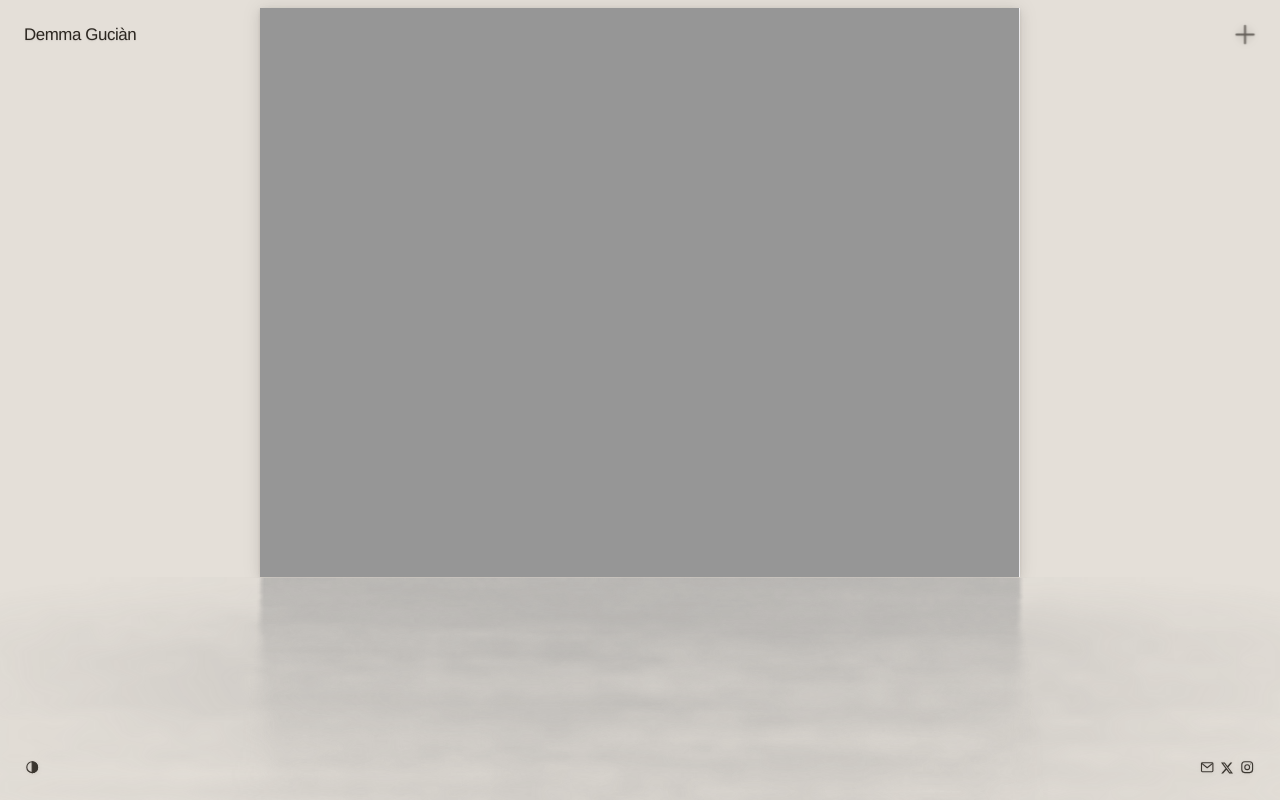
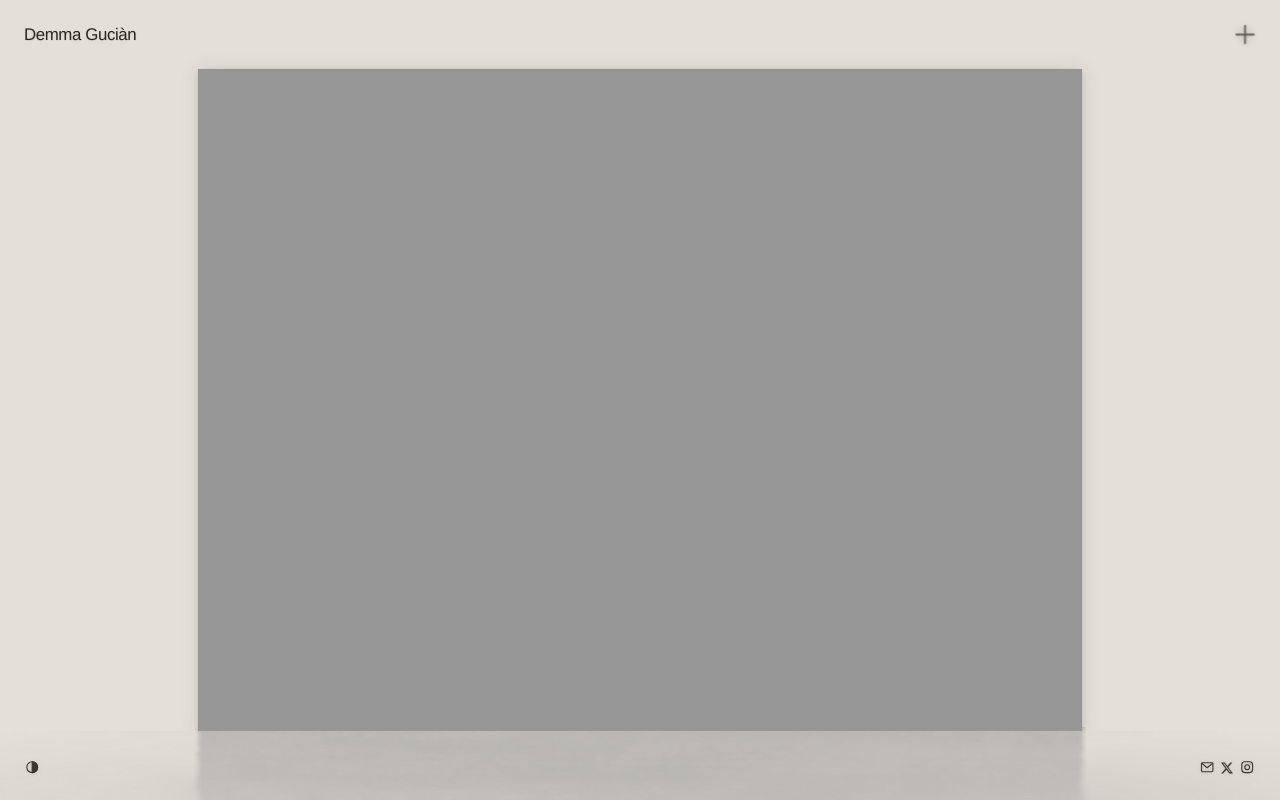
Before and after one commit to demmagucian/demmagucian.github.io, a plain HTML site: page index.html in a window 1280 px wide. Drawn offline with Linux system fonts and the light colour scheme.

Commit message:
Update index.html

```diff
--- a/index.html
+++ b/index.html
@@ -128,20 +128,16 @@
 
   /* ===== Light mode: plain white background, dark ink ===== */
   ::view-transition-old(root), ::view-transition-new(root) { animation-duration: 1.2s; animation-timing-function: cubic-bezier(.45, 0, .2, 1); }   /* smooth crossfade of the whole page */
-  html.theme-fade, html.theme-fade body, html.theme-fade .stage, html.theme-fade #c, html.theme-fade .room, html.theme-fade .site-header *, html.theme-fade .site-footer * {
+  html.theme-fade, html.theme-fade body, html.theme-fade .stage, html.theme-fade #c, html.theme-fade .site-header *, html.theme-fade .site-footer * {
     transition: background-color 1.2s ease, color 1.2s ease, box-shadow 1.2s ease, opacity 1.2s ease, text-shadow 1.2s ease !important; }   /* fallback when the browser has no view transitions */
-  .room { position: absolute; inset: 0; z-index: 0; opacity: 0; overflow: hidden; pointer-events: none; }
-  .room-panel { position: absolute; background: #fcfbff; clip-path: inset(-40px -40px 0 -40px); }   /* white canvas behind the artwork; its shadow is cut at the bottom edge */
   html[data-theme="light"] { color-scheme: light; --ink: #2b2620; --ink-rgb: 43, 38, 32;
     /* light mode reverses the halo into a soft negative shadow (50% of the old size and strength) */
-    --img-halo: 0 1px 5.5px .5px rgba(35, 29, 23, .09), 0 0 19px 3.5px rgba(35, 29, 23, .06);
+    --img-halo: 0 1px 5.5px .5px rgba(35, 29, 23, .09), 0 0 19px 3.5px rgba(35, 29, 23, .06), 0 3.5px 12px rgba(38, 31, 24, .065), 0 .5px 2.5px rgba(38, 31, 24, .05);
     --txt-glow: 0 .5px 1px rgba(35, 29, 23, .08), 0 1px 3.5px rgba(35, 29, 23, .05);
     --txt-glow-sel: 0 .5px 1px rgba(35, 29, 23, .085), 0 1px 3px rgba(35, 29, 23, .05);
     --ico-glow: drop-shadow(0 .5px 1px rgba(35, 29, 23, .10)) drop-shadow(0 1px 2.5px rgba(35, 29, 23, .06)); }
   html[data-theme="light"], html[data-theme="light"] body, html[data-theme="light"] .stage { background: #e4dfd8; }   /* the sections fade to the wall tone instead of black */
   html[data-theme="light"] #c { background: transparent; }
-  html[data-theme="light"] .room { opacity: 1; }
-  html[data-theme="light"] .room-panel { box-shadow: 0 3.5px 12px rgba(38, 31, 24, .065), 0 .5px 2.5px rgba(38, 31, 24, .05); }
   html[data-theme="light"] .stage canvas.reflection { mix-blend-mode: normal; opacity: .6; }
 </style>
 </head>
@@ -316,7 +312,12 @@ CONFIG.portraits.forEach(p => {
 const cv = document.getElementById('c'), ctx = cv.getContext('2d');
 /* ===== Footprint of the home image: halo + image + visible part of the reflection ===== */
 const HALO_PAD = 8;          // px the halo needs above and beside the image (the halo is now ~5px)
-const REFL_VIS = .65;        // share of the reflection that is really visible (it fades out), counted when the image is fitted between header and footer
+const REFL_ROOM = .24;       // landscape: height reserved under the image for "a bit" of reflection, as a share of the image height (the rest runs off behind the footer / screen edge)
+const REFL_ROOM_P = .14;     // portrait: same, shorter because the portrait reflection is shorter
+const LAND_SCALE = 1.25;     // landscape: the image is 25% bigger than the plain fit ...
+const LAND_SHRINK = .935;    // landscape: then scaled to 93.5% (= 15% smaller, then 10% bigger)
+const REFL_ROOM_MIN = .03;   // ... but always keeps at least this share of its height free under it (a sliver of reflection), so it never leaves the screen
+const SIDE_P = 3;            // portrait: the lateral space beside the image is this many times the landscape one
 const HALO_FULL_LUM = .30;   // overall image brightness at which the halo reaches its full (50%) strength
 let haloK = 0, haloKSet = -1;
 const glowCanvas = document.getElementById('ambilight');
@@ -333,7 +334,7 @@ const reflTmp = document.createElement('canvas'), reflTmpCtx = reflTmp.getContex
 /* ===== Reflection: sharp and bright under the image, getting blurrier and darker further down ===== */
 const REFL_W = 320, REFL_HEIGHT = .6;   // REFL_W: higher resolution so the part near the image can be truly sharp. REFL_HEIGHT: length of the reflection as a fraction of the image height
 const REFL_HEIGHT_P = .22;             // portrait (vertical) screens: much shorter reflection, so it fades out on its own instead of running down the page. Landscape is cut short by the screen edge, so it keeps REFL_HEIGHT
-const REFL_GAP = .5;                  // half the previous clean gap between the image and reflection
+const REFL_GAP = .5;                    // clean gap (px) between the foot of the image and the start of the reflection, same in dark and light
 const REFL_PAD = .06;                  // the layer reaches this far past each side of the image (fraction of the image width)
 const mk = () => document.createElement('canvas');
 const reflSharp = mk(), reflMed = mk(), reflHeavy = mk(), reflSmall = mk();
@@ -379,11 +380,11 @@ function buildSkTex(sw, sh) {
 function updateSkirt(sr, ir, h) {
   /* The skirt is an elliptical pool of light on the floor, centered a little below the screen's base line: its top is rounded and only
      reaches the base line faintly, so it grows out of the floor around the reflection instead of starting at the image's sides */
-  const spread = ir.width * (sr.height > sr.width ? SKIRT_SPREAD_P : SKIRT_SPREAD), up = 0, down = h * 1.1;   // up = 0: nothing rises beside the screen
+  const spread = Math.round(ir.width * (sr.height > sr.width ? SKIRT_SPREAD_P : SKIRT_SPREAD)), up = 0, down = Math.round(h * 1.1);   // up = 0: nothing rises beside the screen
   const SW = ir.width + 2 * spread, SH = up + down;
   skirtCanvas.style.display = 'block';
-  skirtCanvas.style.left = (ir.left - sr.left - spread) + 'px';
-  skirtCanvas.style.top = (ir.bottom - sr.top - up) + 'px';
+  skirtCanvas.style.left = (Math.round(ir.left - sr.left) - spread) + 'px';
+  skirtCanvas.style.top = (Math.round(ir.bottom - sr.top) - up) + 'px';
   skirtCanvas.style.width = SW + 'px'; skirtCanvas.style.height = SH + 'px';
   skirtCanvas.style.opacity = SKIRT_OPACITY;
   const sw = SKIRT_W, sh = Math.max(4, Math.round(sw * SH / SW)), y0 = Math.max(1, Math.round(sh * .2));   // y0: center of the pool, a bit below the screen's base line
@@ -446,12 +447,13 @@ function buildReflMask(rw, rh, padT) {
   reflMaskKey = rw + 'x' + rh + 'x' + padT;
 }
 function updateReflection(sr, ir) {
-  const h = ir.height * (sr.height > sr.width ? REFL_HEIGHT_P : REFL_HEIGHT);   // vertical stage: brief reflection (and, through h, a brief skirt)
+  const h = Math.round(ir.height * (sr.height > sr.width ? REFL_HEIGHT_P : REFL_HEIGHT));   // vertical stage: brief reflection (and, through h, a brief skirt); whole pixels, like the image
   if (!homeVisible || ir.width < 8 || h < 8) { reflCanvas.style.display = 'none'; skirtCanvas.style.display = 'none'; return; }   // hidden in the sections
-  const padPx = ir.width * REFL_PAD, W = ir.width + 2 * padPx;
+  const padPx = Math.round(ir.width * REFL_PAD), W = ir.width + 2 * padPx;                       // whole-pixel box, symmetric around the image: no half-pixel edges that can shift against it
+  const hide = Math.ceil(W / REFL_W);   // css px of the reflection's first (edge-blurred, faded) row: it is tucked under the image so no dark or light seam shows between them
   reflCanvas.style.display = 'block';
-  reflCanvas.style.left = (ir.left - sr.left - padPx) + 'px';
-  reflCanvas.style.top = (ir.bottom - sr.top + REFL_GAP) + 'px';
+  reflCanvas.style.left = (Math.round(ir.left - sr.left) - padPx) + 'px';
+  reflCanvas.style.top = (Math.round(ir.bottom - sr.top) - hide) + 'px';
   reflCanvas.style.width = W + 'px';
   reflCanvas.style.height = h + 'px';
   reflCanvas.style.transform = 'none';
@@ -561,17 +563,7 @@ let aspect = 3 / 4;
 /* ===== Light mode ===== */
 let themePref;
 const themeQ = matchMedia('(prefers-color-scheme: light)'), themePrefInit = new URLSearchParams(location.search).get('theme') || (() => { try { return localStorage.getItem('theme'); } catch (e) { return null; } })() || CONFIG.theme || 'auto';
-const roomEl = document.createElement('div'); roomEl.className = 'room';
-roomEl.innerHTML = '<div class="room-panel"></div>';
-document.getElementById('home').insertBefore(roomEl, document.getElementById('home').firstChild);
-const roomPanel = roomEl.querySelector('.room-panel');
 let isLight = false;
-function layoutRoom() {                                     // size the white backing panel to the artwork's box
-  const sr = document.getElementById('home').getBoundingClientRect(), r = cv.getBoundingClientRect();
-  if (!r.width || !r.height) return;
-  roomPanel.style.left = (r.left - sr.left) + 'px'; roomPanel.style.top = (r.top - sr.top) + 'px';
-  roomPanel.style.width = r.width + 'px'; roomPanel.style.height = r.height + 'px';
-}
 themePref = themePrefInit;
 const themeBtn = document.getElementById('themeBtn');
 function applyTheme() {
@@ -580,7 +572,7 @@ function applyTheme() {
   const to = isLight ? 'dark' : 'light'; themeBtn.setAttribute('aria-label', `Switch to ${to} mode`); themeBtn.title = `Switch to ${to} mode`;
 }
 applyTheme();
-const refreshTheme = () => { applyTheme(); if (imgA) { setBox(); size(); A = fit(imgA); draw(lastQ); } };
+const refreshTheme = () => { applyTheme(); if (imgA) { setBox(); size(); A = fit(imgA); draw(lastQ); } lastGlowUpdate = 0; updateAmbilight(performance.now()); };   // reflection, skirt and halo are redone in the same frame as the switch, so none of them lags behind the image
 themeQ.addEventListener('change', refreshTheme);
 themeBtn.addEventListener('click', () => {
   themePref = isLight ? 'dark' : 'light';
@@ -613,16 +605,17 @@ function setBox() {
   const hdr = R('.site-header')[0], ftr = R('.site-footer')[0], nm = R('.site-name')[0], btn = R('.menu-btn')[0], line1 = R('.site-name .nl')[0];
   const rows = R('.site-footer .social-links > div, .site-footer .theme-row');
   const themeBox = R('.site-footer .theme-stack')[0], socialBox = R('.site-footer .social-stack:not(.theme-stack)')[0];
-  /* The image is fitted as a GROUP: halo above + image + the visible part of its reflection (same reflection length rule as updateReflection) */
-  const vertical = stage.clientHeight > sw;
-  const sidePad = vertical ? HALO_PAD * 3 : HALO_PAD;                              // portrait screens: triple the lateral breathing room
-  const refl = vertical ? REFL_HEIGHT_P : REFL_HEIGHT, F = 1 + refl * REFL_VIS, HP = HALO_PAD + REFL_GAP;
-  const fitH = avail => Math.max(0, avail - HP) / F;                              // tallest image whose group fits in `avail` px of height
-  let w = Math.max(0, Math.min(sw - 2 * sidePad, fitH(stage.clientHeight) * aspect)), regionTop = 0, regionBottom = stage.clientHeight, stacked = false, footNew = 0;
+  /* The home image sits as LOW as possible: its reflection is mostly allowed to run off behind the footer / screen edge, so only room for "a bit" of it is reserved under the image.
+     Fitted as a group: halo above + image + that reserved reflection. Portrait windows keep 3x the lateral space. */
+  const port = stage.clientHeight > sw, room = port ? REFL_ROOM_P : REFL_ROOM, F = 1 + room, HP = HALO_PAD + REFL_GAP;
+  const lat = port ? HALO_PAD * SIDE_P : HALO_PAD;                                 // lateral space beside the image
+  const fitH = (avail, tm = HALO_PAD) => Math.max(0, avail - tm - REFL_GAP) / F;   // tallest image whose group fits in `avail` px of height, leaving `tm` px free above it
+  let w = Math.max(0, Math.min(sw - 2 * lat, fitH(stage.clientHeight) * aspect)), regionTop = 0, groupBottom = stage.clientHeight, imgBottomMax = null, topMin = HALO_PAD, centerBand = null, freeBottom = false, stacked = false, footNew = 0;
   if (hdr && ftr && nm && btn && line1 && rows.length && themeBox && socialBox) {
     const fs = footShift;                                                         // how far the footer is moved down right now
     const pageTop = hdr.top, pageBottom = ftr.bottom - fs, H = pageBottom - pageTop;   // the header sits at the top of the page and the footer at the bottom: the page frame
     const g = nm.top - pageTop;                                                   // name -> top of the page
+    const topM = Math.max(g, HALO_PAD);                                           // landscape: the image starts as far below the top of the page as the name does
     const Tabs = Math.max(line1.bottom, btn.bottom) + g;
     /* Header and footer bands: the footer group (icons + line + (c)2026) is taller than the name, so its band is taller. When the image sits between them,
        the footer groups are moved down a little (never closer than 8px to the bottom, and clear of the home bar) so that the two bands get closer to equal height. */
@@ -636,31 +629,50 @@ function setBox() {
     const colW = Math.max(0, ...[...document.querySelectorAll('.main-nav a')].map(a => a.getBoundingClientRect().width));        // width of the stacked items
     const rightEdge = Math.min(btnLeft, socialBox.left, sw - pr - colW);
     const nmx = nameMetrics();
-    const side = nameW => Math.min(fitH(H) * aspect, 2 * Math.max(0, Math.min(sw / 2 - Math.max(nm.left + nameW, themeBox.right), rightEdge - sw / 2) - gx - sidePad));
+    const side = nameW => Math.min(fitH(H, topM) * aspect, 2 * Math.max(0, Math.min(sw / 2 - Math.max(nm.left + nameW, themeBox.right), rightEdge - sw / 2) - gx - HALO_PAD));
     const sA = side(nmx.full[0] + nmx.full[1]), sB = side(Math.max(...nmx.full));
-    const bandW = Math.max(0, Math.min(sw - 2 * sidePad, fitH(Babs - Tabs) * aspect));
+    const A = Babs - Tabs, fb = pageBottom - Babs;                                // free band between header and footer, and the footer band below it
+    let bandH;
+    if (port) bandH = Math.min(A - 2 * HALO_PAD, (A + 2 * fb) / (1 + 2 * room));   // portrait: centered, the reserved reflection still fits in the lower half
+    else {
+      const hBase = Math.min(fitH(pageBottom - Tabs, 0), A);                        // landscape fit: group down to the page bottom, image above the footer icons
+      const hWant = Math.min(hBase * LAND_SCALE, (pageBottom - Tabs - REFL_GAP) / (1 + REFL_ROOM_MIN)) * LAND_SHRINK;   // bigger, never off the screen, then scaled by LAND_SHRINK
+      const wWant = Math.min(sw - 2 * lat, hWant * aspect);
+      freeBottom = (sw - wWant) / 2 >= Math.max(themeBox.right, sw - socialBox.left) + gx;   // clear of the corner icons, so it may run down beside them
+      bandH = freeBottom ? hWant : Math.min(hBase * LAND_SCALE * LAND_SHRINK, A);
+    }
+    const bandW = Math.max(0, Math.min(sw - 2 * lat, bandH * aspect));
     /* The image goes beside the header/footer items only when it can then use the FULL page height (name single-line, or stacked if that is what it takes).
        Otherwise it neither fits the height nor (in a narrow window) the width, and it sits centered between header and footer with equal gaps. */
-    const full = fitH(H) * aspect;
+    const full = fitH(H, topM) * aspect;
     let mode = 'band';
-    if (sA >= full - 0.5) mode = 'side'; else if (sB >= full - 0.5) mode = 'stack';
+    /* The image never sits beside the name any more: it always starts below the header row, one name-to-top distance (g) under 'Demma Gucian'. */
     w = mode === 'stack' ? sB : mode === 'side' ? sA : bandW;
     stacked = mode === 'stack';
     footNew = mode === 'band' ? shift : 0;                                        // the footer only moves when the image sits between header and footer
-    if (mode === 'band') { regionTop = Tabs; regionBottom = Babs; } else { regionTop = pageTop; regionBottom = pageBottom; }
+    if (mode === 'band') { regionTop = Tabs; groupBottom = pageBottom; imgBottomMax = freeBottom ? null : Babs; if (port) centerBand = [Tabs, Babs]; else topMin = 0; }
+    else { regionTop = pageTop; groupBottom = pageBottom; topMin = topM; }
   }
   if (footNew !== footShift) { footShift = footNew; document.querySelector('.site-footer').style.setProperty('--foot-shift', footNew + 'px'); }
   const nameEl = document.querySelector('.site-name');
   if (nameEl.classList.contains('stacked') !== stacked) nameEl.classList.toggle('stacked', stacked);
+  /* Whole-pixel box: width and height are integers and leave equal whole-pixel margins, so the image never sits on a half pixel.
+     A half-pixel edge shows the halo / white panel behind it as a thin light line at the side and makes the image seem to jump when the mode changes. */
+  let wi = Math.max(1, Math.round(w));
+  if ((sw - wi) % 2) wi = Math.max(1, wi - 1);
+  let hi = Math.max(1, Math.round(wi / aspect));
+  if ((stage.clientHeight - hi) % 2) hi = Math.max(1, hi - 1);
   cv.style.aspectRatio = aspect;
-  cv.style.height = 'auto';
-  cv.style.width = `${Math.max(1, w)}px`;
+  cv.style.width = `${wi}px`;
+  cv.style.height = `${hi}px`;
   cv.style.position = 'relative';
   cv.style.top = '0px';
   const r0 = cv.getBoundingClientRect();                                           // where the stage puts it; then it is moved to the middle of its free region
-  const grp = HALO_PAD + r0.height * F + REFL_GAP;                                   // halo + image + visible reflection, centered together
-  cv.style.top = `${regionBottom - grp + HALO_PAD - r0.top}px`;  // bottom-anchor the artwork; only the available reflection extends below it
-  if (isLight) layoutRoom();
+  let yb = groupBottom - room * r0.height - REFL_GAP;                              // image bottom: as low as possible, leaving room for a bit of the reflection
+  if (imgBottomMax !== null) yb = Math.min(yb, imgBottomMax);                       // band layout: never closer than one gap to the footer icons
+  let top = Math.max(yb - r0.height, regionTop + topMin);                           // and never above the header limit (landscape: the name's distance from the top)
+  if (centerBand) top = centerBand[0] + (centerBand[1] - centerBand[0] - r0.height) / 2;   // portrait: the image stays in the middle between header and footer
+  cv.style.top = `${Math.round(top - r0.top)}px`;
   lastGlowUpdate = 0;                                                               // redraw halo, reflection and skirt for the new box
 }
 function applyAspect(im) {
```
